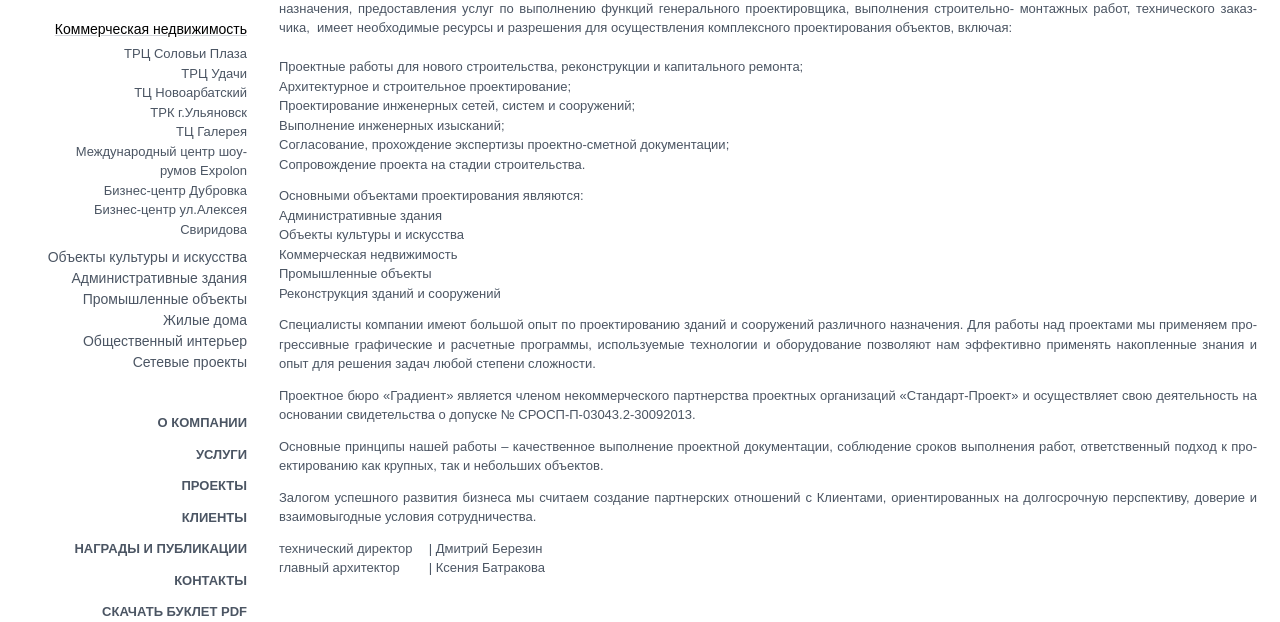
After one commit to Delaveur/gradient-project, a PHP site: page /projects/1/ in a window 1280 px wide. The commit adds this page. Shown: the part 349-971 px from the top of the page. Run offline with PHP 8.4, Linux system fonts and the light colour scheme; some libraries are stand-ins or nearby versions.

Commit message:
feat: add dynamic menu for projects

```diff
--- a/inc/header.php
+++ b/inc/header.php
@@ -77,15 +77,104 @@
       <div>
       </div>
 
-      <!-- Подменю (для раздела Проекты) -->
-      <div id="submenu-projects" class="mb-10 hidden">
-        <!-- Пример подменю: будет отображаться при переходе на раздел "Проекты" -->
-        <nav class="space-y-2 text-right font-medium">
-          <a href="/projects/interior" class="block hover:text-gray-900">Интерьеры</a>
-          <a href="/projects/architecture" class="block hover:text-gray-900">Архитектура</a>
-          <a href="/projects/public" class="block hover:text-gray-900">Общественные</a>
+      <?php
+$currentUrl = $_SERVER['REQUEST_URI'];
+echo "<!-- Текущий URL: $currentUrl -->";
+if (preg_match('#^/projects/(\d+)(/(\d+))?#', $currentUrl, $matches)) {
+    $sectionId = $matches[1];
+    $subSectionId = isset($matches[3]) ? $matches[3] : null;
+
+    $sections = [
+        1 => 'Коммерческая недвижимость',
+        9 => 'Объекты культуры и искусства',
+        2 => 'Административные здания',
+        3 => 'Промышленные объекты',
+        4 => 'Жилые дома',
+        10 => 'Общественный интерьер',
+        5 => 'Сетевые проекты',
+    ];
+
+    $subsections = [
+        1 => [
+            2 => 'ТРЦ Соловьи Плаза',
+            48 => 'ТРЦ Удачи',
+            3 => 'ТЦ Новоарбатский',
+            37 => 'ТРК г.Ульяновск',
+            41 => 'ТЦ Галерея',
+            80 => 'Международный центр шоу-румов Expolon',
+            38 => 'Бизнес-центр Дубровка',
+            39 => 'Бизнес-центр ул.Алексея Свиридова',
+        ],
+        9 => [
+            43 => 'МХТ им. А.П.Чехова',
+            45 => 'Государственный Центр Современного Искусства',
+            85 => 'Каретный сарай на территории «Измайлово»',
+        ],
+        2 => [
+            4 => 'Гостиничный комплекс СГАФКСиТ',
+            35 => 'Административное здание Сбербанка РФ',
+            9 => 'ЗАО Райффайзенбанк',
+        ],
+        3 => [
+            46 => 'Депо им. Ильича',
+            36 => 'Кондитерская фабрика Коркунов',
+            5 => 'Производство по изготовлению каминов',
+        ],
+        4 => [
+            91 => 'ЖК Андерсен',
+            10 => 'Жилая застройка остров Кишь (Иран)',
+            11 => 'Индивидуальный жилой дом, коттеджный поселок Усадьба Бергов',
+            6 => 'Загородный посёлок “Старочеркасская Ривьера”',
+            84 => 'Загородный дом для молодой семьи.',
+        ],
+        10 => [
+            44 => 'Интерьер офиса компании ЕПК',
+            92 => 'Офис компании АФК СИСТЕМА',
+            50 => 'Интерьер офиса компании Сахалинская Энергия  Сollaboration area',
+            86 => 'Интерьер в Бизнес-центре Дубровка',
+            96 => 'Каретный сарай на территории «Измайлово»',
+            93 => 'Офис компании КЛЮЧ',
+            49 => 'Интерьер офиса компании Сахалинская Энергия SEB1',
+        ],
+        5 => [
+            32 => 'Costa coffee',
+            30 => 'Lacoste',
+            34 => 'Uniqlo',
+            31 => 'Colins',
+            7 => 'BOSCO',
+            82 => 'Charuel',
+            33 => 'Снежная королева',
+        ],
+    ];
+
+    ?>
+
+    <div id="submenu-projects" class="mb-10">
+        <nav class="text-right">
+            <?php foreach ($sections as $id => $name): ?>
+                <div>
+                    <a href="/projects/<?php echo $id; ?>/" class="block <?php echo $id == $sectionId ? 'text-[14px] text-black underline decoration-gray-300' : 'text-[14px] hover:text-black hover:underline hover:decoration-gray-300'; ?>">
+                        <?php echo $name; ?>
+                    </a>
+                    <?php if ($id == $sectionId && isset($subsections[$id])): ?>
+                        <ul class="mt-1 mb-2 text-gray-600">
+                            <?php foreach ($subsections[$id] as $subId => $subName): ?>
+                                <li class="ml-4">
+                                    <a href="/projects/<?php echo $id . '/' . $subId; ?>/"
+                                        class="<?php echo $subId == $subSectionId ? 'text-black underline decoration-gray-300' : 'hover:text-black hover:underline hover:decoration-gray-300'; ?>">
+                                            <?php echo $subName; ?>
+                                    </a>
+                                </li>
+                            <?php endforeach; ?>
+                        </ul>
+                    <?php endif; ?>
+                </div>
+            <?php endforeach; ?>
         </nav>
-      </div>
+    </div>
+
+<?php } ?>
+
 
       <!-- Основное меню -->
       <nav class="space-y-3 text-right uppercase font-bold">
--- /dev/null
+++ b/projects/1/index.php
@@ -0,0 +1,60 @@
+<?php
+$page_title = "Проекты";
+include($_SERVER["DOCUMENT_ROOT"] . "/inc/header.php"); ?>
+
+<div class="space-y-3 pr-2 pl-2 text-justify hyphens-auto">
+  <p>Проектное бюро &laquo;Градиент&raquo; и СК «Мегаполис» являются компанией со специализацией в области проектирования объектов гражданского и промышленного назначения, предоставления услуг по выполнению функций генерального проектировщика, выполнения строительно- монтажных работ, технического заказчика,  имеет необходимые ресурсы и разрешения для осуществления комплексного проектирования объектов, включая:&nbsp;
+    <br />
+
+    <br />
+   Проектные работы для нового строительства, реконструкции и капитального ремонта; &nbsp;&nbsp;
+    <br />
+   Архитектурное и строительное проектирование; &nbsp;&nbsp;
+    <br />
+   Проектирование инженерных сетей, систем и сооружений; &nbsp;&nbsp;
+    <br />
+   Выполнение инженерных изысканий; &nbsp;&nbsp;
+    <br />
+   Согласование, прохождение экспертизы проектно-сметной документации;&nbsp;
+    <br />
+   Сопровождение проекта на стадии строительства.</p>
+
+  <p>Основными объектами проектирования являются:&nbsp;
+    <br />
+   Административные здания&nbsp;
+    <br />
+   Объекты культуры и искусства&nbsp;
+    <br />
+   Коммерческая недвижимость&nbsp;
+    <br />
+   Промышленные объекты&nbsp;
+    <br />
+   Реконструкция зданий и сооружений</p>
+
+  <p>Специалисты компании имеют большой опыт по проектированию зданий и сооружений различного назначения. Для работы над проектами мы применяем прогрессивные графические и расчетные программы, используемые технологии и оборудование позволяют нам эффективно применять накопленные знания и опыт для решения задач любой степени сложности.&nbsp;</p>
+
+  <p>Проектное бюро «Градиент» является членом некоммерческого партнерства проектных организаций «Стандарт-Проект» и осуществляет свою деятельность на основании свидетельства о допуске № СРОСП-П-03043.2-30092013. &nbsp;</p>
+
+  <p>Основные принципы нашей работы &ndash; качественное выполнение проектной документации, соблюдение сроков выполнения работ, ответственный подход к проектированию как крупных, так и небольших объектов.</p>
+
+  <p>Залогом успешного развития бизнеса мы считаем создание партнерских отношений с Клиентами, ориентированных на долгосрочную перспективу, доверие и взаимовыгодные условия сотрудничества.</p>
+
+  <table border="0" cellspacing="10" cellpadding="0" width="306">
+    <tbody>
+      <tr> <td width="135" style="border-image: initial;">
+          <p>технический директор</p>
+        </td> <td width="141" style="border-image: initial;">
+          <p>| Дмитрий Березин &nbsp;</p>
+        </td> </tr>
+
+      <tr> <td style="border-image: initial;">
+          <p>главный архитектор</p>
+        </td> <td style="border-image: initial;">
+          <p>| Ксения Батракова</p>
+        </td> </tr>
+     </tbody>
+  </table>
+
+ </div>
+
+<?php include($_SERVER["DOCUMENT_ROOT"] . "/inc/footer.php");  ?>
--- /dev/null
+++ b/projects/index.php
@@ -0,0 +1,4 @@
+<?php
+$new_url = '/projects/1/2/';
+header('Location: '.$new_url);
+?>
```
Also changed, not shown: projects/2/index.php (added, +60 -0 lines).
